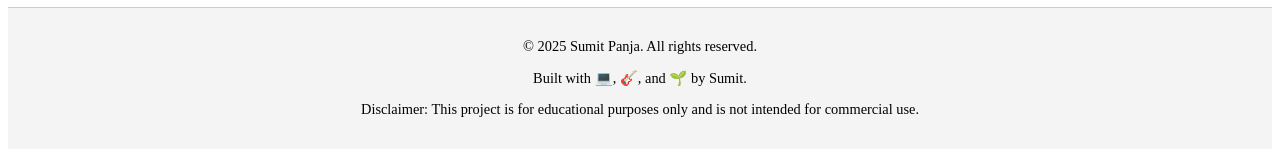
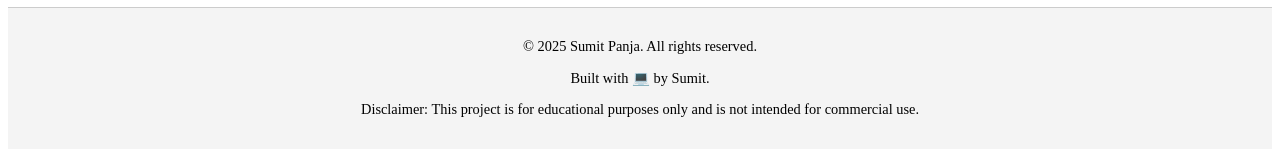
Before and after one commit to Hell-Wazzaa/html-myresume, a plain HTML site: page index.html in a window 1280 px wide. Shown: the part 1468-1622 px from the top of the page. Drawn offline with Linux system fonts and the light colour scheme.

Commit message:
index.html

```diff
--- a/index.html
+++ b/index.html
@@ -75,7 +75,7 @@
 
     <footer style="text-align: center; padding: 1rem; background-color: #f4f4f4; font-size: 0.9rem; margin-top: 2rem; border-top: 1px solid #ccc;">
         <p>&copy; 2025 Sumit Panja. All rights reserved.</p>
-        <p>Built with 💻, 🎸, and 🌱 by Sumit.</p>
+        <p>Built with 💻 by Sumit.</p>
         <p>Disclaimer: This project is for educational purposes only and is not intended for commercial use.</p>
     </footer>
 </body>
```
